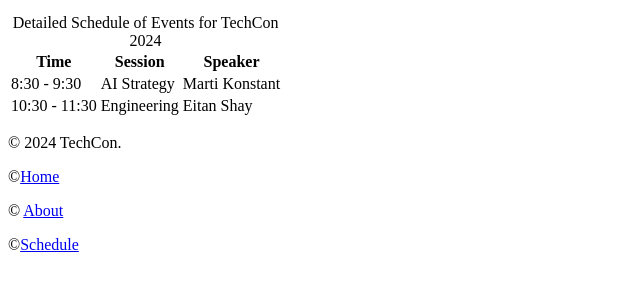
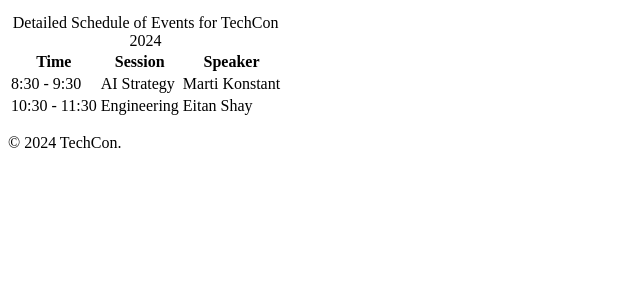
Before and after one commit to THERESE07/TechCon_HTML, a plain HTML site: page techcon_website/schedule.html in a window 1280 px wide. Shown: the part 154-442 px from the top of the page, without its empty margins (0-640 px from the left). Drawn offline with Linux system fonts and the light colour scheme.

Commit message:
adding changes

```diff
--- a/techcon_website/schedule.html
+++ b/techcon_website/schedule.html
@@ -44,10 +44,6 @@
     </main>
     <footer>
         <p>&copy; 2024 TechCon.</p>
-        <p>&copy;<a href="index.html">Home</a></p>
-        <p>&copy; <a href="about.html"> About</a></p>
-
-        <p>&copy;<a href="schedule.html">Schedule</a></p>
     </footer>
 </body>
 </html>
```
